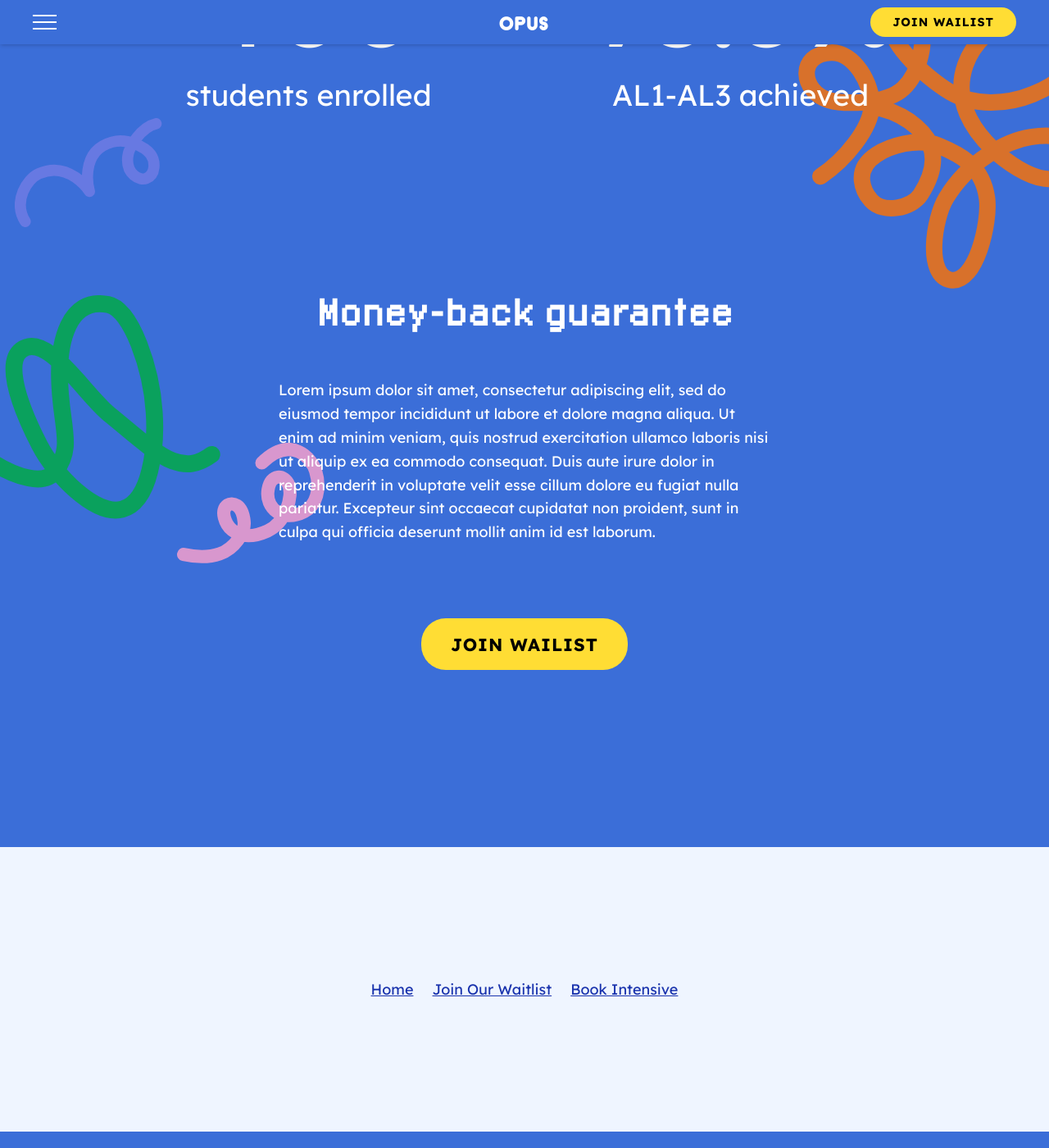
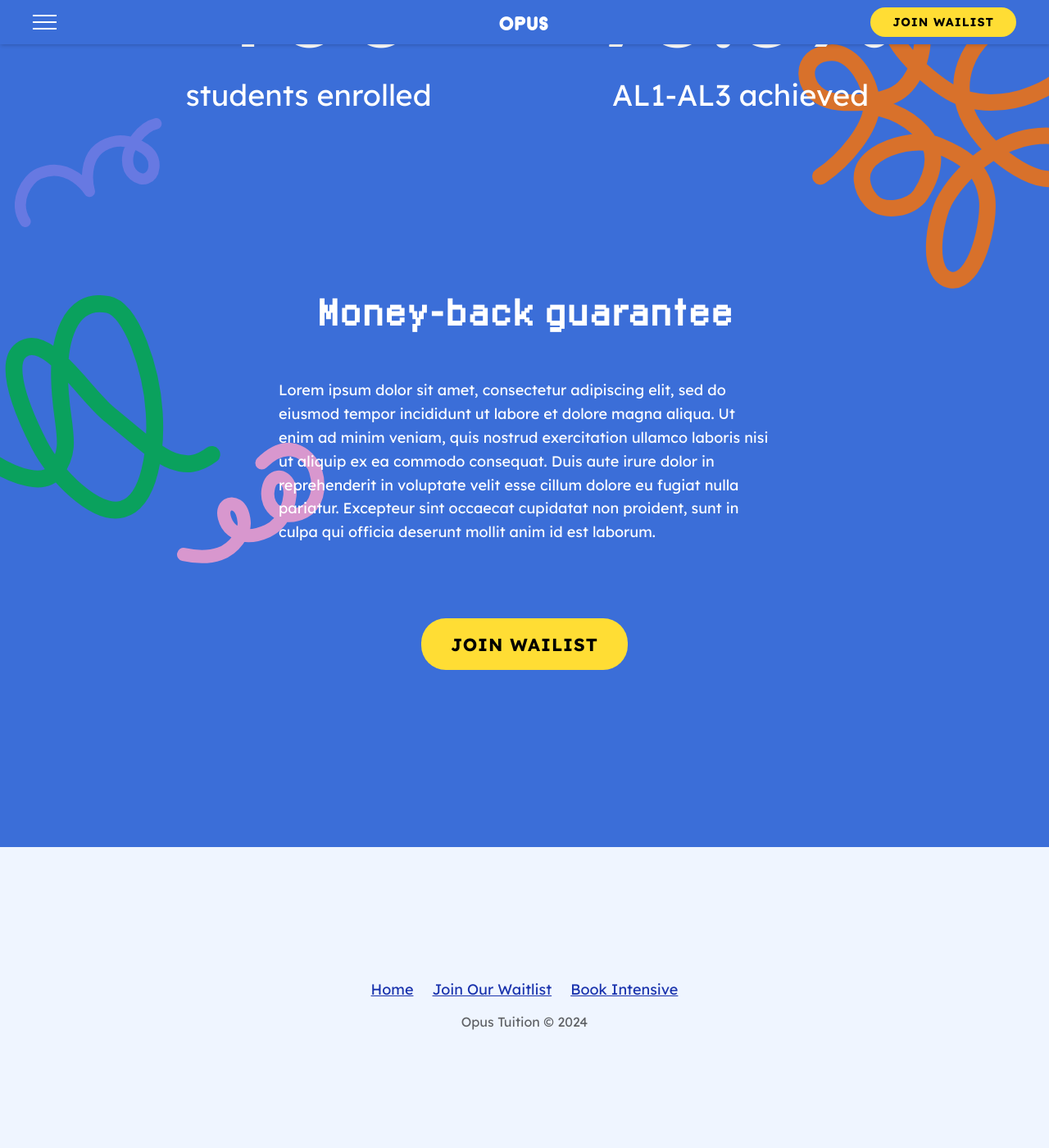
Before and after one commit to opustuition/opus-website, a Jekyll site: the page built from index.html, in a window 1280 px wide and 1400 px high, scrolled down 2012 px. Shown: the whole window at 82% size. Built offline with Jekyll 4.4.1, drawn with Linux system fonts in a browser that asks for light colours.

Commit message:
Adjust whitespace

```diff
--- a/_layouts/default.html
+++ b/_layouts/default.html
@@ -73,6 +73,7 @@
             {% endif %}
             <div class="footer">
                 {% include nav.html %}
+                <div class="footer-copy">Opus Tuition &copy; {{ "now" | date: "%Y" }}</div>
             </div>
             {% include sidebar.html %}
         </div>
--- a/css/index.css
+++ b/css/index.css
@@ -47,7 +47,7 @@
 }
 
 .features {
-    margin: 4rem auto;
+    margin: 8rem auto;
     max-width: 800px;
 }
 
@@ -96,7 +96,7 @@
 }
 
 .guarantee {
-    margin: 4rem 0 2rem 0;
+    margin: 12rem 0 2rem 0;
 }
 
 .guarantee h2 {
@@ -106,6 +106,7 @@
 
 .waitlist {
     font-size: 1.5rem;
+    margin: 0 0 12rem 0;
     text-align: center;
 }
 
@@ -130,10 +131,6 @@
         margin: 12rem 0 4rem 0;
     }
 
-    .waitlist {
-        margin: 0 0 12rem 0;
-    }
-
     .value-prop h1,
     .guarantee h2 {
         font-family: "LoRes", sans-serif;
--- a/css/main.css
+++ b/css/main.css
@@ -123,6 +123,7 @@
   }
 
   .footer {
+    color: #000;
     background: #eff5ff;
     padding: 8rem 2rem;
     flex: 1;
```
